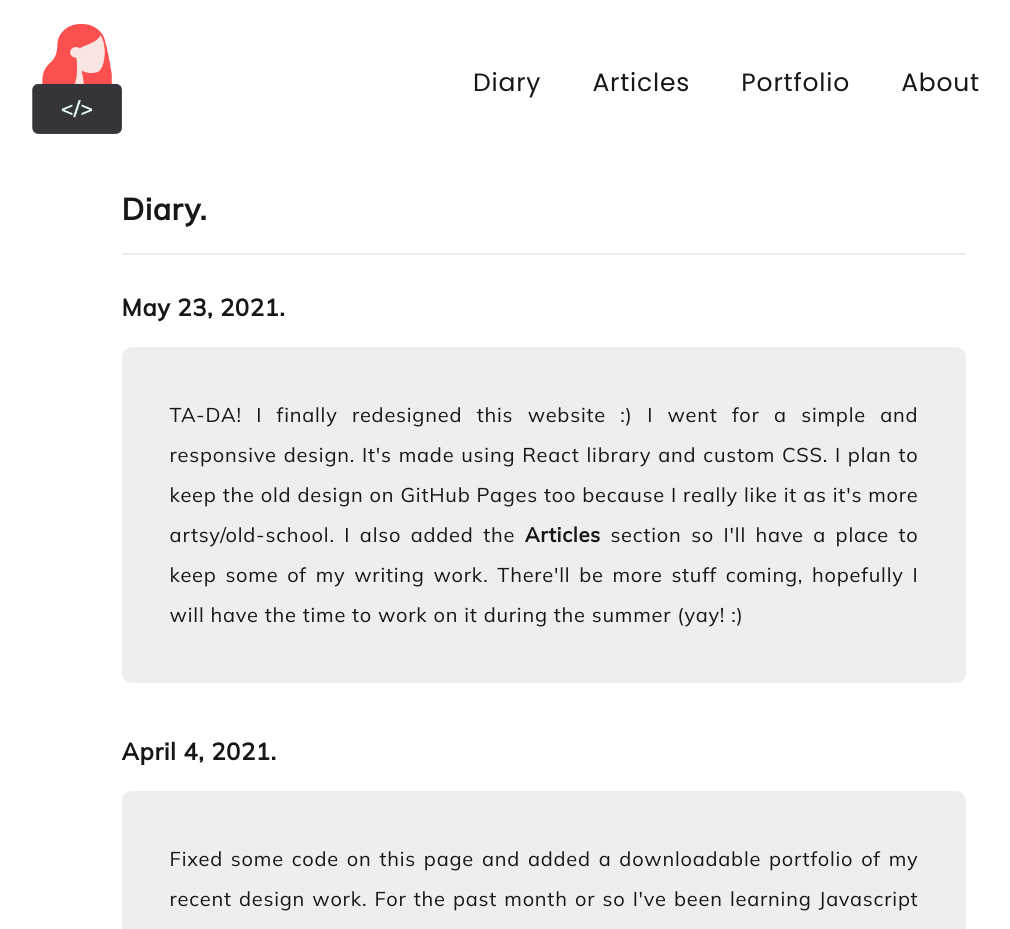
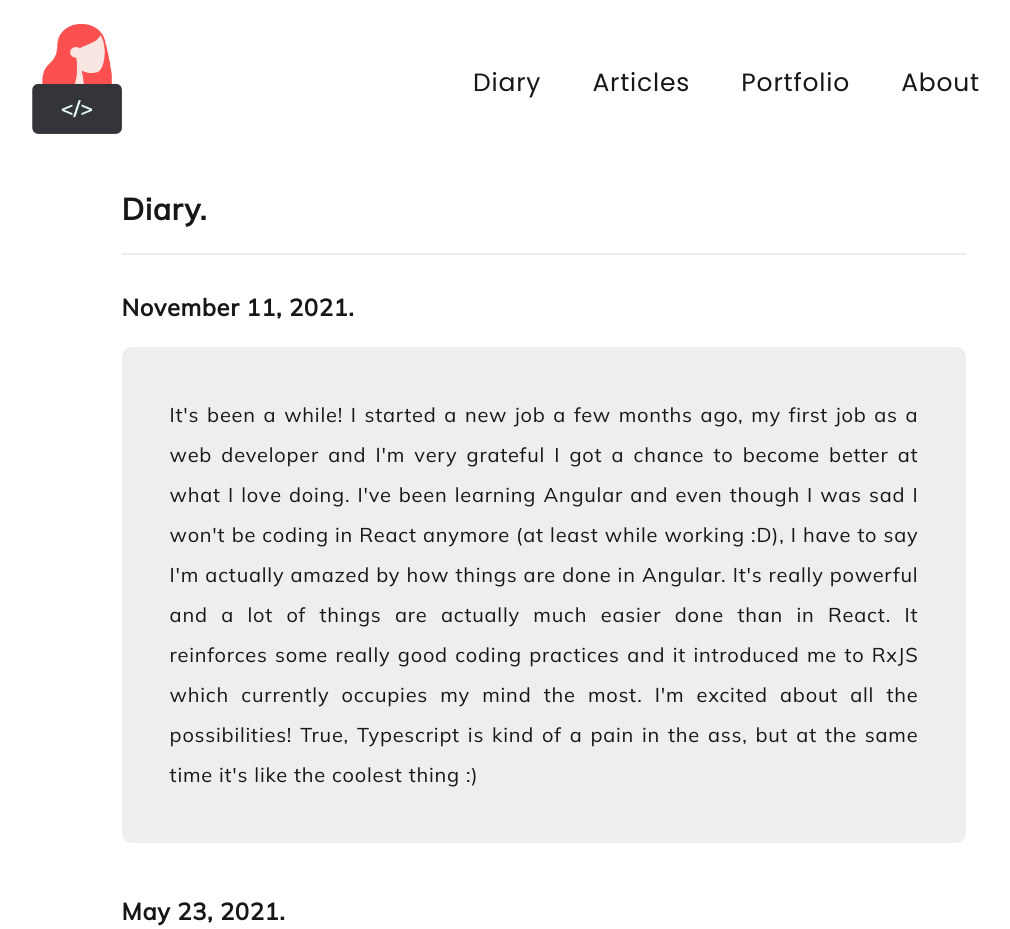
Before and after one commit to tasteslikestrawberries/tasteslikestrawberries.github.io, a React (Create React App) app: page /diary in a window 1280 px wide. Shown: the top 929 px of the page, without its empty margins (96-1106 px from the left). Built offline with nearby package versions, Linux system fonts and the light colour scheme.

Commit message:
new diary post

```diff
--- a/src/pages/diary.js
+++ b/src/pages/diary.js
@@ -11,11 +11,30 @@ const Diary = () => {
           <section>
             <time className="diaryDate">
               <h3>
+                <b>November 11, 2021.</b>
+              </h3>
+            </time>
+            <p className="diaryPost">
+              It's been a while! I started a new job a few months ago, my first
+              job as a web developer and I'm very grateful I got a chance to
+              become better at what I love doing. I've been learning Angular and
+              even though I was sad I won't be coding in React anymore (at least
+              while working :D), I have to say I'm actually amazed by how things
+              are done in Angular. It's really powerful and a lot of things are
+              actually much easier done than in React. It reinforces some really
+              good coding practices and it introduced me to RxJS which currently
+              occupies my mind the most. I'm excited about all the
+              possibilities! True, Typescript is kind of a pain in the ass, but
+              at the same time it's like the coolest thing :)
+            </p>
+          </section>
+          <section>
+            <time className="diaryDate">
+              <h3>
                 <b>May 23, 2021.</b>
               </h3>
             </time>
             <p className="diaryPost">
-              {" "}
               TA-DA! I finally redesigned this website :) I went for a simple
               and responsive design. It's made using React library and custom
               CSS. I plan to keep the old design on GitHub Pages too because I
```
